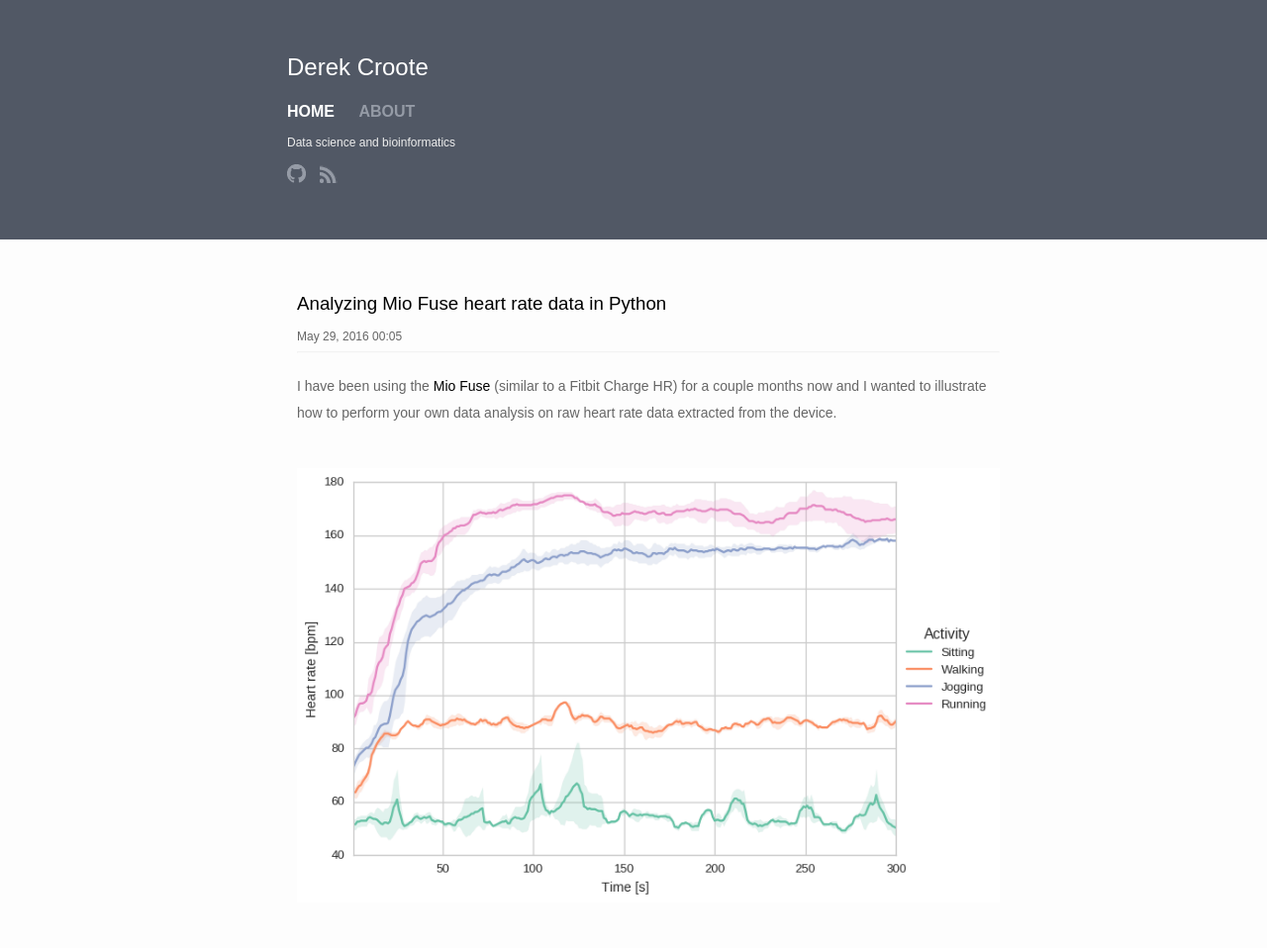
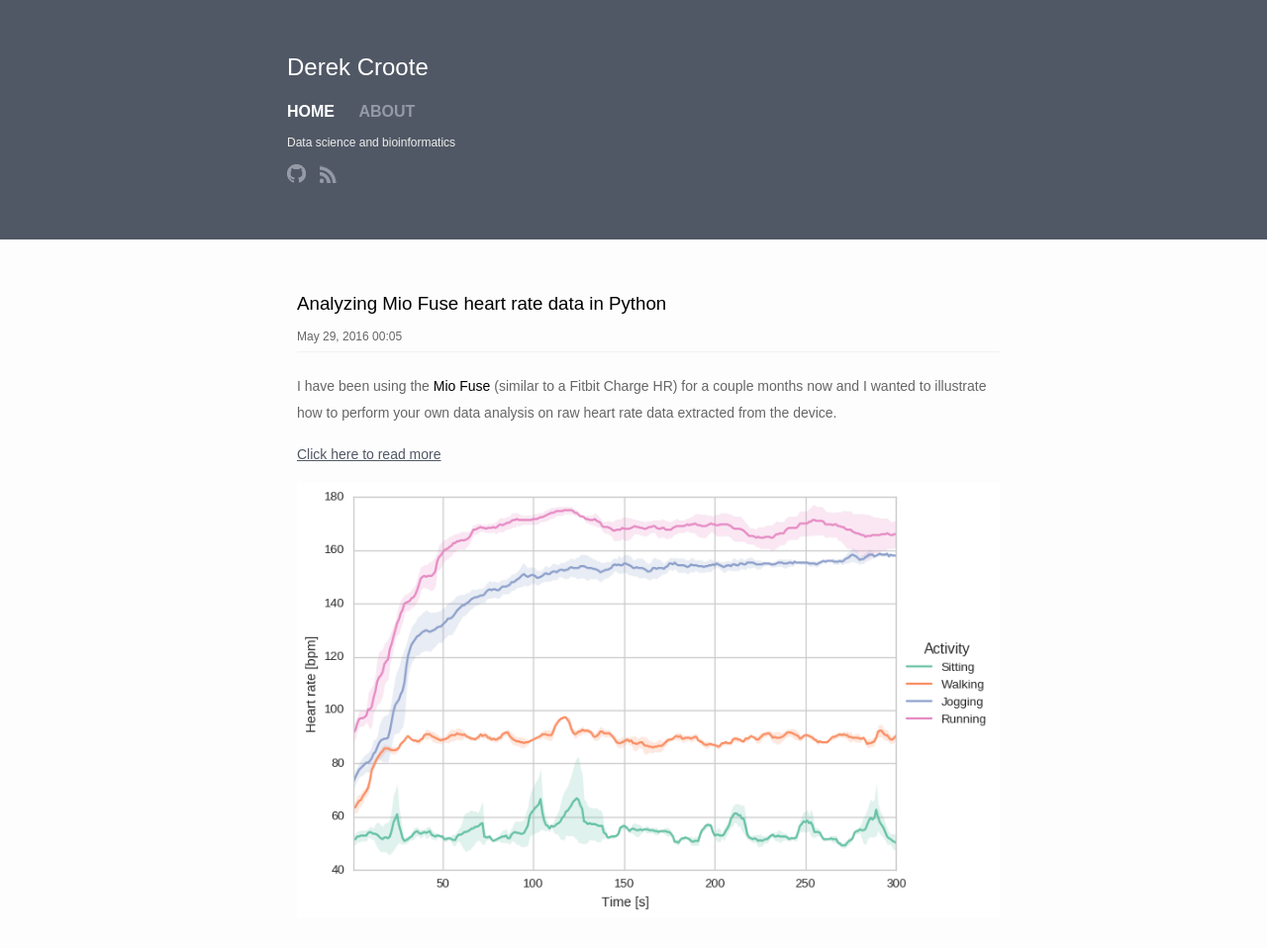
Before and after one commit to dcroote/dcroote.github.io, a Jekyll site: the page built from index.html, in a window 1280 px wide. Shown: the whole page at 99% size. Built offline with Jekyll 4.4.1, drawn with Linux system fonts in a browser that asks for light colours.

Commit message:
read more link

```diff
--- a/index.html
+++ b/index.html
@@ -6,16 +6,20 @@ layout: default
   <ul class="post-list">
     {% for post in site.posts %}
       <li>
-        <br>
+        <br />
         <h3>
           <a class="post-link" href="{{ post.url | prepend: site.baseurl }}">{{ post.title }}</a>
         </h3>
         <span class="post-meta">{{ post.date | date: "%b %-d, %Y %H:%m" }}</span>
         <hr id="line">
-	<div class="content">
+	   <div class="content">
 		{{ post.excerpt }}
+
+        <p><a href="{{ post.url | prepend: site.baseurl }}" style="text-decoration:underline;color:#515865">Click here to read more</a></p>
+
         </div>
-		<br>
+
+
         {% if post.image %}
           <div style="text-align:center">
               <a href="{{ post.url | prepend: site.baseurl }}"><img src="images/{{post.image}}" /></a>
```
Also changed, not shown: 2 other files.
